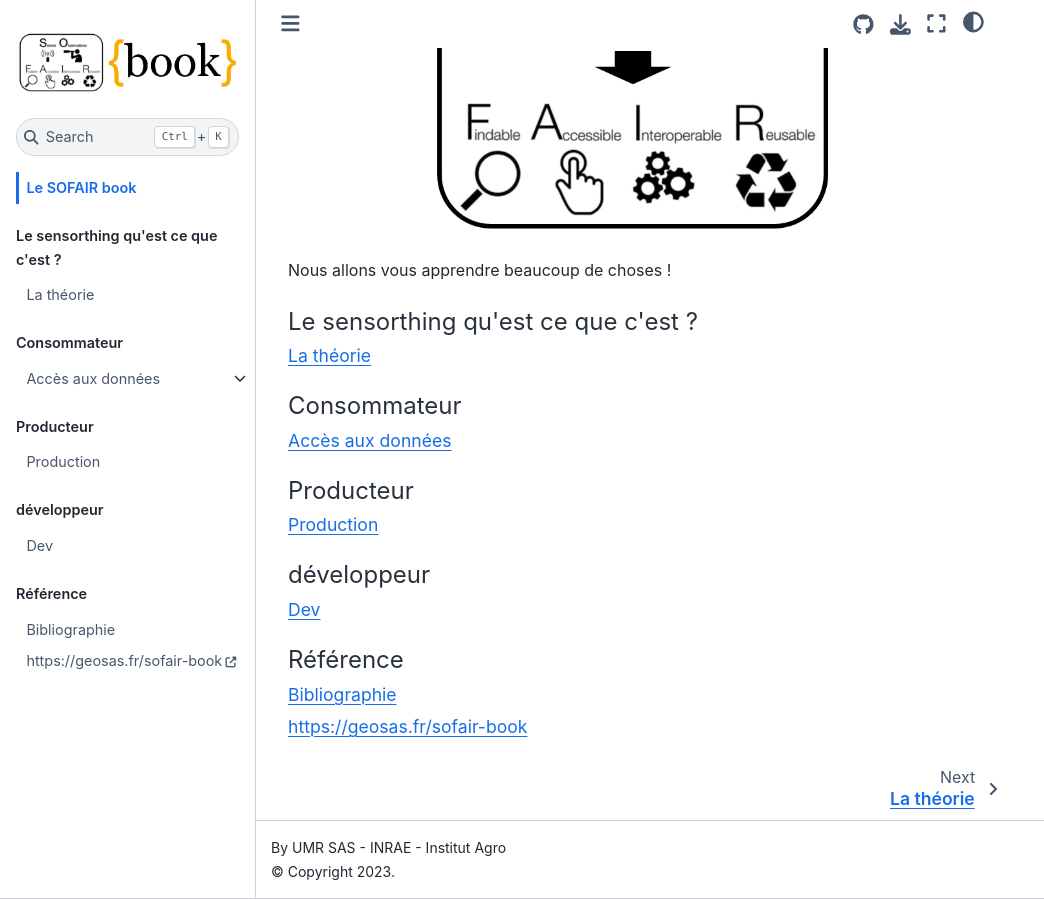
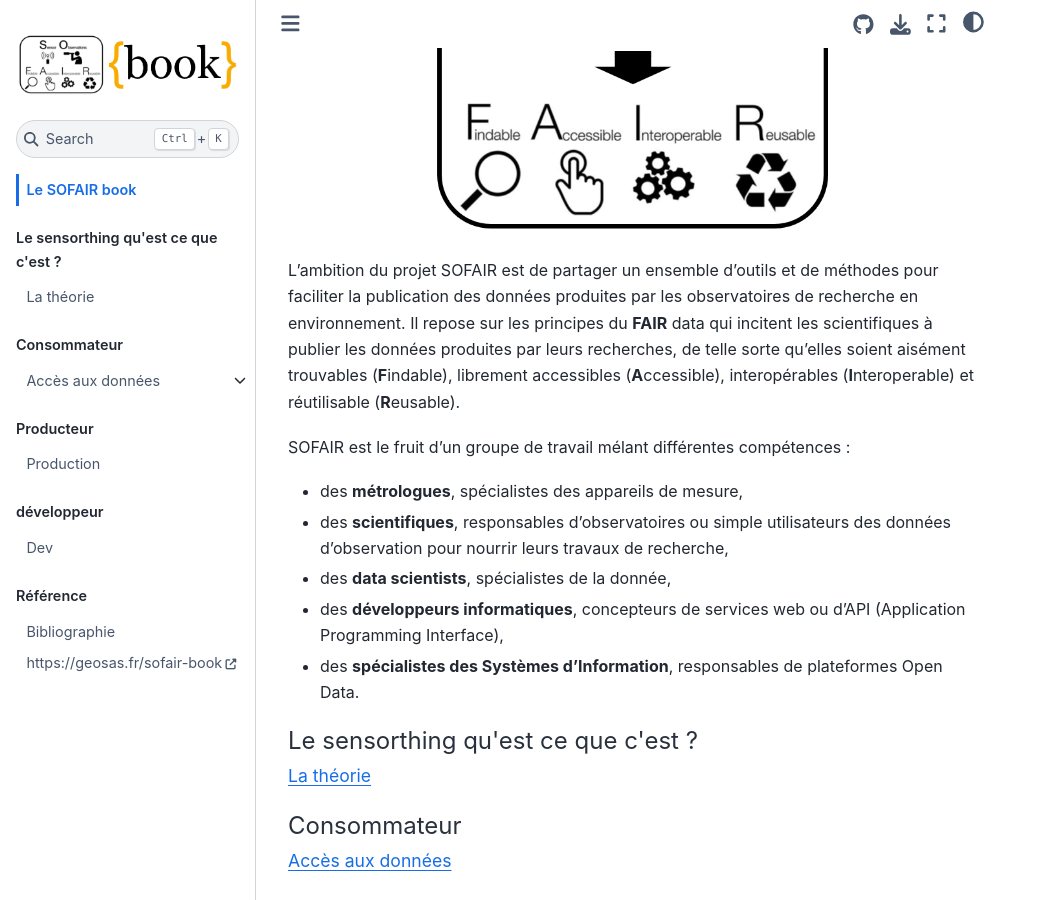
Before and after one commit to geosas/sofair-book, a Jupyter Book: the page built from intro.md, in a window 1280 px wide and 900 px high, scrolled down 233 px. Shown: the whole window, without its empty margins (0-1044 px from the left). Built offline with Jupyter Book 1.0.4 settings and Sphinx 7.4.7 and the Sphinx Book theme 1.1.4, drawn with Linux system fonts in a browser that asks for light colours; pages that are not in the unit, such as notebooks, are missing from menus.

Commit message:
Update intro.md

````diff
--- a/intro.md
+++ b/intro.md
@@ -5,8 +5,15 @@
 :width: 400px
 :align: center
 ```
+L'ambition du projet SOFAIR est de partager un ensemble d'outils et de méthodes pour faciliter la publication des données produites par les observatoires de recherche en environnement.
+Il repose sur les principes du **FAIR** data qui incitent les scientifiques à publier les données produites par leurs recherches, de telle sorte qu'elles soient aisément trouvables (**F**indable), librement accessibles (**A**ccessible), interopérables (**I**nteroperable) et réutilisable (**R**eusable).
 
-Nous allons vous apprendre beaucoup de choses !
+SOFAIR est le fruit d'un groupe de travail mélant différentes compétences :
+- des **métrologues**, spécialistes des appareils de mesure,
+- des **scientifiques**, responsables d'observatoires ou simple utilisateurs des données d'observation pour nourrir leurs travaux de recherche,
+- des **data scientists**, spécialistes de la donnée,
+- des **développeurs informatiques**, concepteurs de services web ou d'API (Application Programming Interface),
+- des **spécialistes des Systèmes d'Information**, responsables de plateformes Open Data.
 
 ```{tableofcontents}
 ```
````
